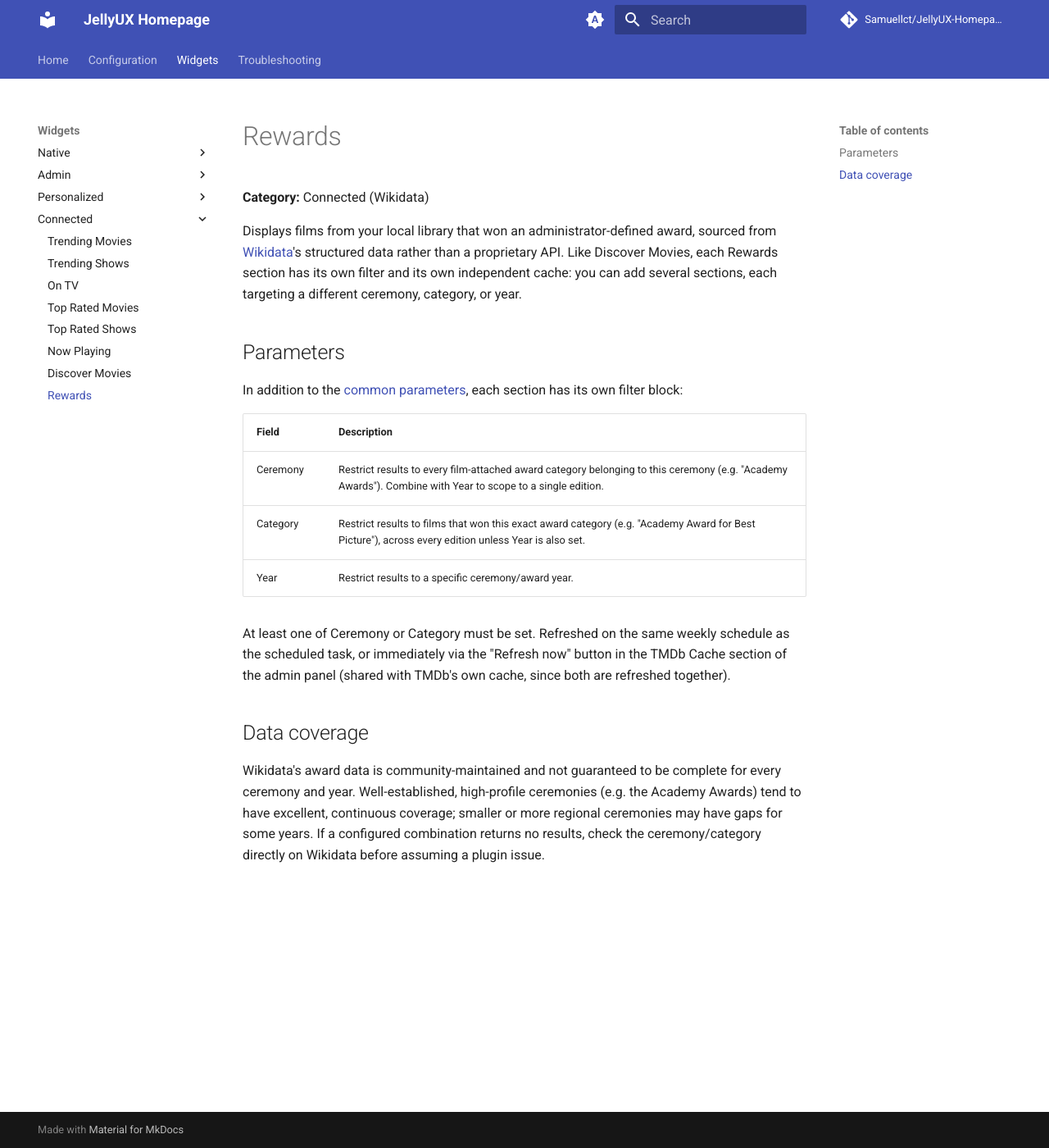
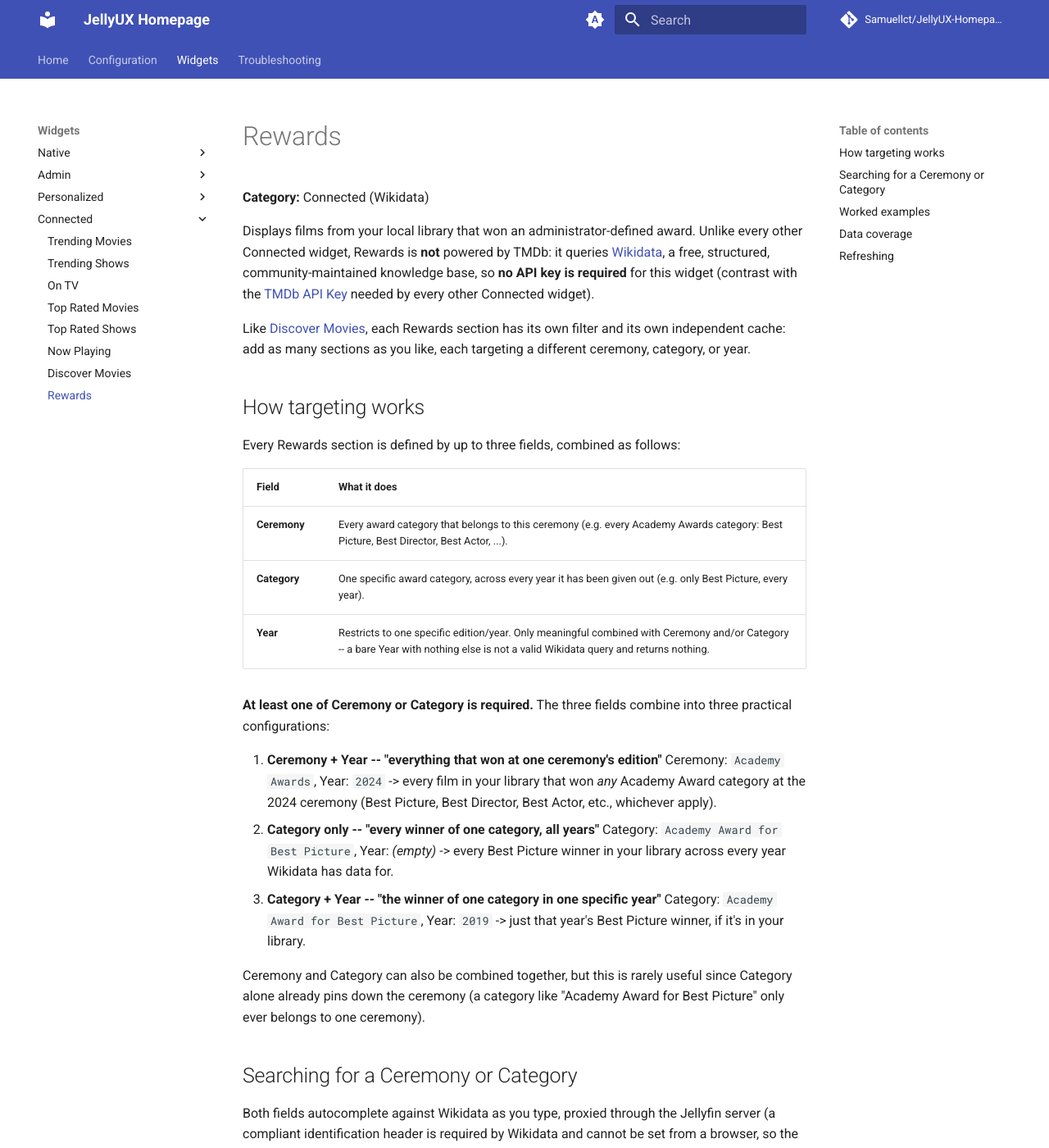
Before and after one commit to Samuellct/JellyUX-Homepage, an MkDocs documentation site: the page built from docs/widgets/connected/rewards.md, in a window 1280 px wide and 1400 px high. Shown: the whole window at 82% size. Built offline with MkDocs 1.6.1 and Material for MkDocs 9.7.7, drawn with Linux system fonts in a browser that asks for light colours; comment, search, counter and statistics services are not loaded; some of the changed text lies outside the part shown.

Commit message:
docs: expand Rewards widget documentation with worked configuration examples
Explains the Ceremony/Category/Year targeting model with concrete, validated examples (Oscars 2024
edition, Best Picture all-years, a specific César Award edition), the Wikidata search behavior and
why full names search better, how to distinguish "no library match" from "no Wikidata data" from "a
transient failure" via the refresh log line, and that Rewards needs no API key and shares TMDb's
Refresh now button.

```diff
--- a/docs/widgets/connected/rewards.md
+++ b/docs/widgets/connected/rewards.md
@@ -2,30 +2,105 @@
 
 **Category:** Connected (Wikidata)
 
-Displays films from your local library that won an administrator-defined award, sourced from
-[Wikidata](https://www.wikidata.org/)'s structured data rather than a proprietary API. Like Discover
-Movies, each Rewards section has its own filter and its own independent cache: you can add several
-sections, each targeting a different ceremony, category, or year.
+Displays films from your local library that won an administrator-defined award. Unlike every other
+Connected widget, Rewards is **not** powered by TMDb: it queries
+[Wikidata](https://www.wikidata.org/), a free, structured, community-maintained knowledge base, so
+**no API key is required** for this widget (contrast with the [TMDb API
+Key](../../configuration.md#api-keys) needed by every other Connected widget).
 
-## Parameters
+Like [Discover Movies](discover-movies.md), each Rewards section has its own filter and its own
+independent cache: add as many sections as you like, each targeting a different ceremony, category,
+or year.
 
-In addition to the [common parameters](../../configuration.md#common-per-widget-parameters), each
-section has its own filter block:
+## How targeting works
 
-| Field | Description |
+Every Rewards section is defined by up to three fields, combined as follows:
+
+| Field | What it does |
 |---|---|
-| Ceremony | Restrict results to every film-attached award category belonging to this ceremony (e.g. "Academy Awards"). Combine with Year to scope to a single edition. |
-| Category | Restrict results to films that won this exact award category (e.g. "Academy Award for Best Picture"), across every edition unless Year is also set. |
-| Year | Restrict results to a specific ceremony/award year. |
+| **Ceremony** | Every award category that belongs to this ceremony (e.g. every Academy Awards category: Best Picture, Best Director, Best Actor, ...). |
+| **Category** | One specific award category, across every year it has been given out (e.g. only Best Picture, every year). |
+| **Year** | Restricts to one specific edition/year. Only meaningful combined with Ceremony and/or Category -- a bare Year with nothing else is not a valid Wikidata query and returns nothing. |
 
-At least one of Ceremony or Category must be set. Refreshed on the same weekly schedule as the
-scheduled task, or immediately via the "Refresh now" button in the TMDb Cache section of the admin
-panel (shared with TMDb's own cache, since both are refreshed together).
+**At least one of Ceremony or Category is required.** The three fields combine into three practical
+configurations:
+
+1. **Ceremony + Year -- "everything that won at one ceremony's edition"**
+   Ceremony: `Academy Awards`, Year: `2024` -> every film in your library that won *any* Academy Award
+   category at the 2024 ceremony (Best Picture, Best Director, Best Actor, etc., whichever apply).
+2. **Category only -- "every winner of one category, all years"**
+   Category: `Academy Award for Best Picture`, Year: *(empty)* -> every Best Picture winner in your
+   library across every year Wikidata has data for.
+3. **Category + Year -- "the winner of one category in one specific year"**
+   Category: `Academy Award for Best Picture`, Year: `2019` -> just that year's Best Picture winner,
+   if it's in your library.
+
+Ceremony and Category can also be combined together, but this is rarely useful since Category alone
+already pins down the ceremony (a category like "Academy Award for Best Picture" only ever belongs to
+one ceremony).
+
+## Searching for a Ceremony or Category
+
+Both fields autocomplete against Wikidata as you type, proxied through the Jellyfin server (a
+compliant identification header is required by Wikidata and cannot be set from a browser, so the
+search cannot run client-side).
+
+Wikidata's search matches broadly across its entire database, not just awards -- a short, generic
+query like "Academy" will surface unrelated entities too (a school, a video game, an unrelated film
+literally titled "Academy"). **Type the full, specific name for clean results**, e.g.:
+
+- `Academy Awards` (not `Academy`) for the Ceremony field
+- `Academy Award for Best Picture` (not `Best Picture`) for the Category field
+- `César Award for Best Film` for a French example
+
+Pick the entry whose description confirms what you meant (e.g. "annual awards for cinematic
+achievements" for the Academy Awards ceremony, "annual award from the Academy of Motion Picture Arts
+and Sciences" for the Best Picture category).
+
+## Worked examples
+
+**"Films from your library that won an Oscar in 2024"**
+- Ceremony: `Academy Awards`
+- Category: *(empty)*
+- Year: `2024`
+
+**"Every Best Picture winner you own, any year"**
+- Ceremony: *(empty)*
+- Category: `Academy Award for Best Picture`
+- Year: *(empty)*
+
+**"This specific year's César for Best Film, if you own it"**
+- Ceremony: *(empty)*
+- Category: `César Award for Best Film`
+- Year: `2016`
 
 ## Data coverage
 
 Wikidata's award data is community-maintained and not guaranteed to be complete for every ceremony and
 year. Well-established, high-profile ceremonies (e.g. the Academy Awards) tend to have excellent,
-continuous coverage; smaller or more regional ceremonies may have gaps for some years. If a
-configured combination returns no results, check the ceremony/category directly on Wikidata before
-assuming a plugin issue.
+continuous coverage; smaller or more regional ceremonies may have real, confirmed gaps for some years
+(the César Award for Best Film, for example, is missing a small number of years). If a configured
+combination shows no section on the home screen, it can mean one of three things, roughly in order of
+likelihood:
+
+1. **You don't own any of the matching films** -- the query found winners, none are in your library.
+   This is normal and expected, not an error.
+2. **Wikidata genuinely has no data** for that exact combination (a real gap in its records).
+3. A transient failure reached out to Wikidata and got no answer that time. This widget deliberately
+   does not retry aggressively (see below) -- click **Refresh now** again, or wait for the next
+   scheduled refresh.
+
+To tell these apart, check **Dashboard > Logs** right after a refresh for a line from
+`Jellyfin.Plugin.JuxHomepage.Rewards.RewardsCacheService`: it reports how many items were fetched from
+Wikidata and how many matched your local library. `6 item(s), 1 matched` means Wikidata found 6
+winners and only 1 is in your library (case 1, expected); `0 items` with no library match at all means
+either case 2 or 3 -- a preceding warning from `WikidataApiClient` in the same log, if present,
+confirms case 3 (a network failure or rate limit).
+
+## Refreshing
+
+Rewards data refreshes automatically once a week (rather than daily like TMDb data -- award results
+for a given ceremony change at most once a year, so a more frequent refresh would only add
+unnecessary load on Wikidata's public service). It can also be refreshed immediately: Rewards shares
+the **Refresh now** button in the [TMDb Cache](../../configuration.md#tmdb-cache) section of the admin
+panel with every TMDb-backed widget -- there is no separate Rewards-only refresh button.
```
Also changed, not shown: docs/configuration.md (+4 -1 lines).
